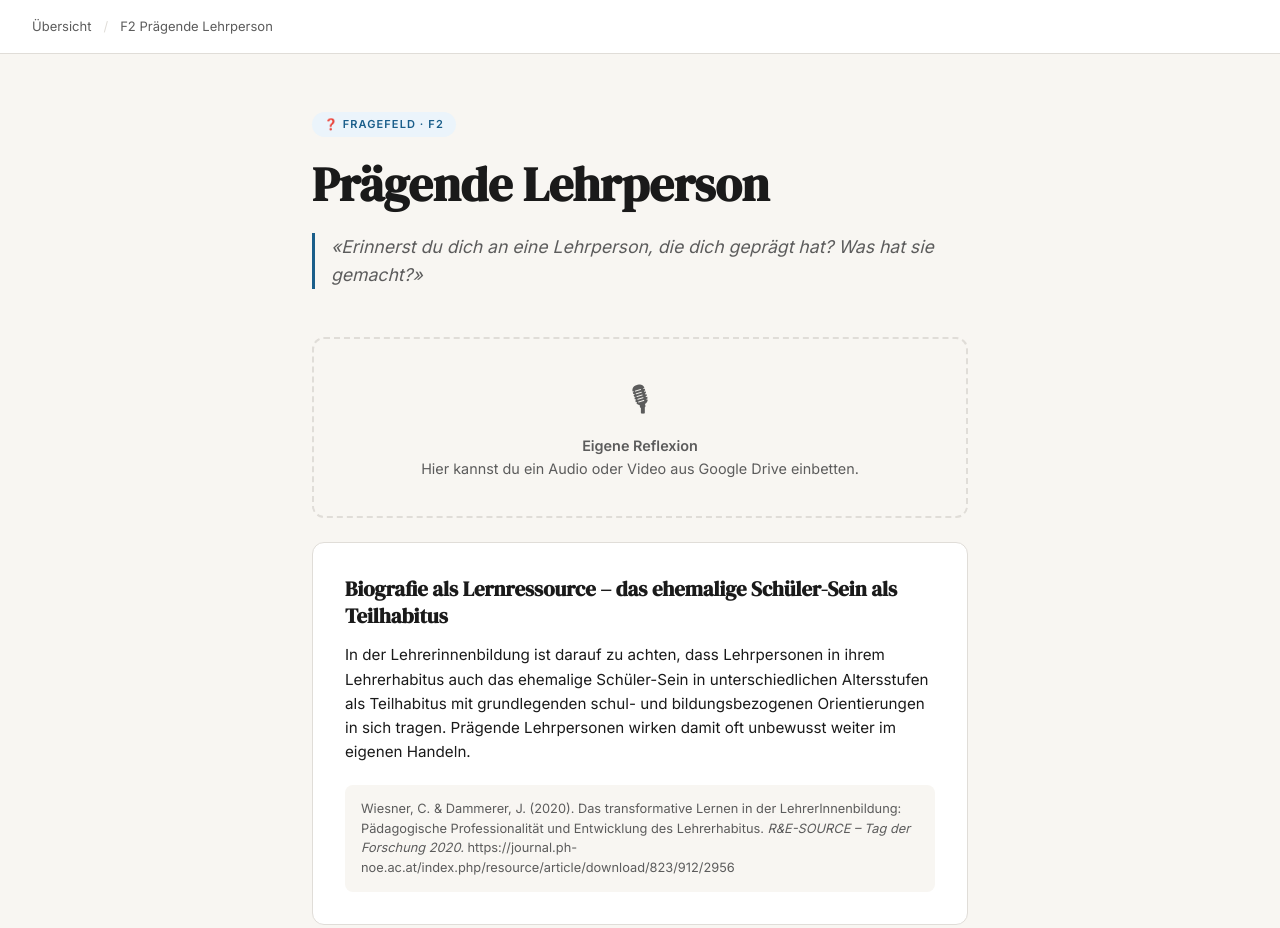
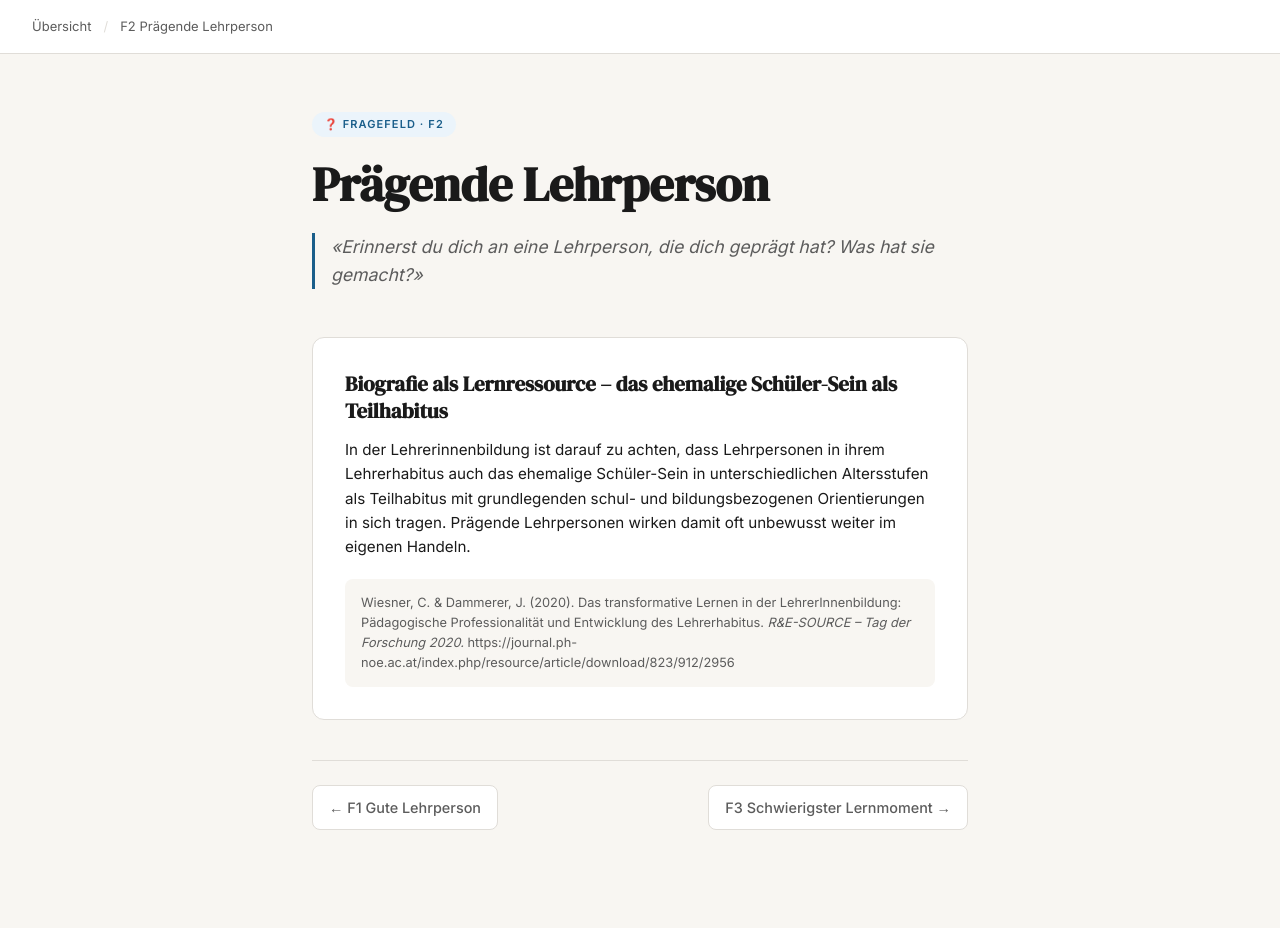
Before and after one commit to kathabaur-EHB/Leiterspiel_QV1, a plain HTML site: page f2.html in a window 1280 px wide. Shown: the top 928 px of the page. Drawn offline with Linux system fonts and the light colour scheme.

Commit message:
Update f2.html

```diff
--- a/f2.html
+++ b/f2.html
@@ -22,12 +22,6 @@
 
   <main>
 
-    <!-- MEDIEN-PLATZHALTER: hier eigene Reflexion (Audio/Video) einbetten -->
-    <div class="media-slot">
-      <div class="slot-icon">🎙</div>
-      <p><strong>Eigene Reflexion</strong><br>
-      Hier kannst du ein Audio oder Video aus Google Drive einbetten.</p>
-    </div>
 
     <!-- THEMA A -->
     <div class="thema">
```
